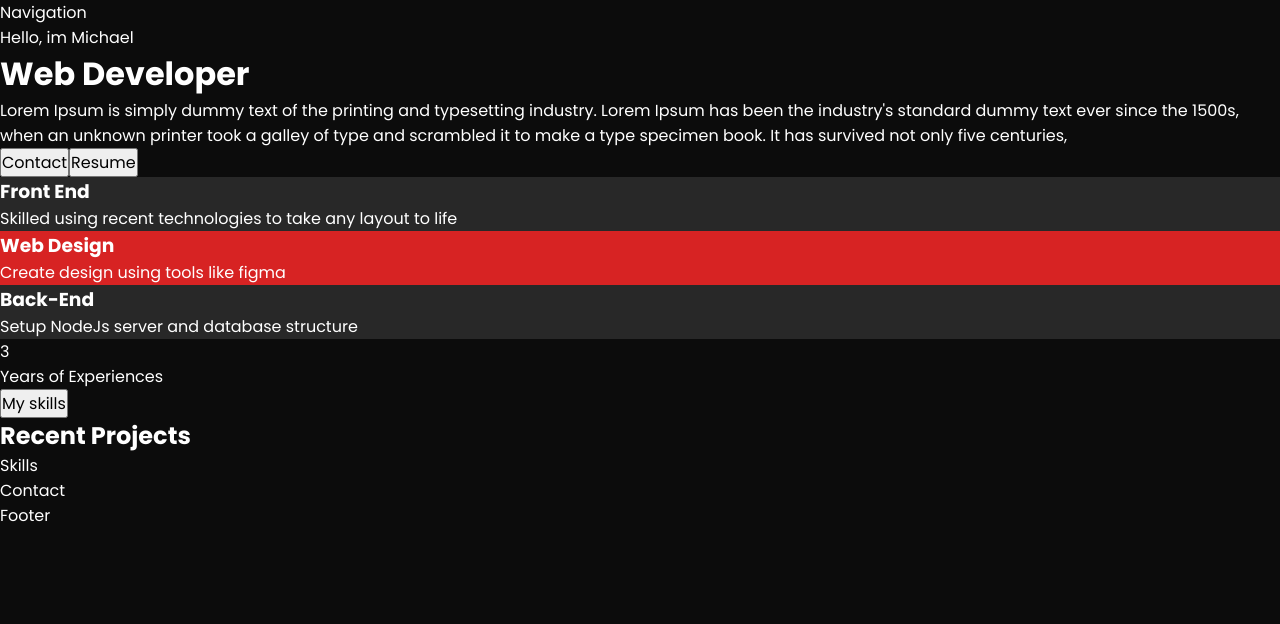
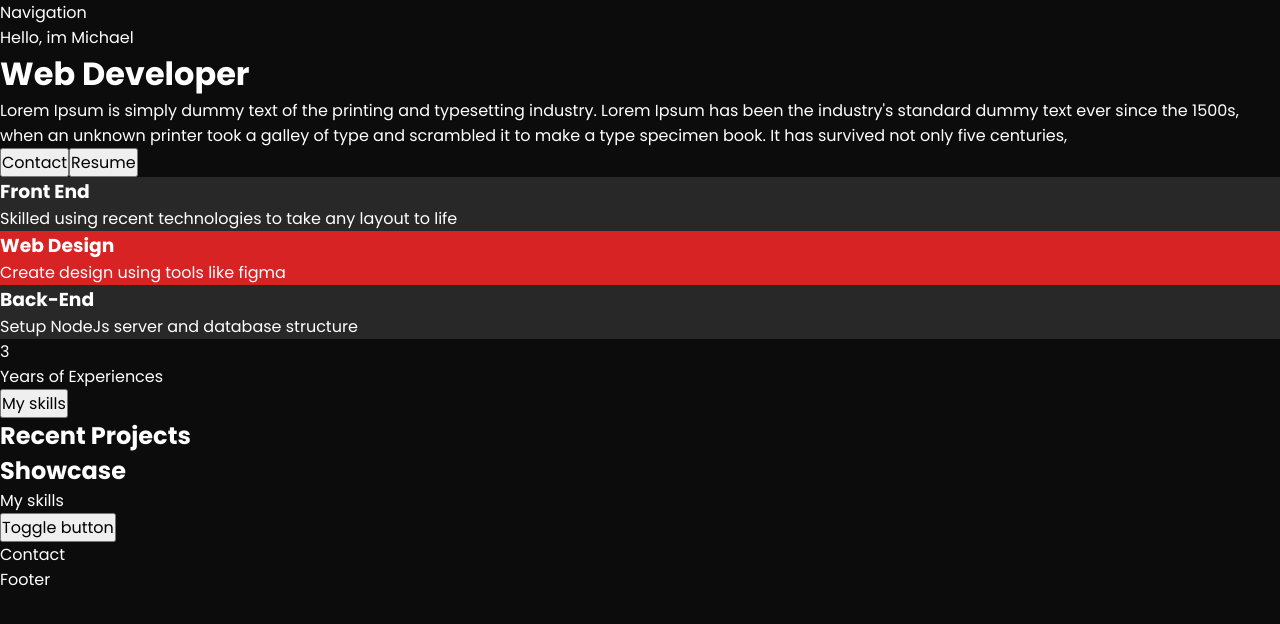
Before and after one commit to mlcoding111/Modern-Portfolio, a React (Create React App) app: page / in a window 1280 px wide. Shown: the top 624 px of the page. Built offline with nearby package versions, Linux system fonts and the light colour scheme.

Commit message:
Added Skills content

```diff
--- a/src/components/Skills/index.jsx
+++ b/src/components/Skills/index.jsx
@@ -1,9 +1,25 @@
 import React from 'react'
+import styled from 'styled-components'
 
 function Skills() {
   return (
-    <div>Skills</div>
+    <SkillsWrap>
+      <SectionHeader>
+        <h1>Showcase</h1>
+        <span>My skills</span>
+      </SectionHeader>
+
+      <button>Toggle button</button>
+    </SkillsWrap>
   )
 }
 
 export default Skills
+
+export const SectionHeader = styled.div`
+
+`
+
+export const SkillsWrap = styled.div`
+
+`
```
